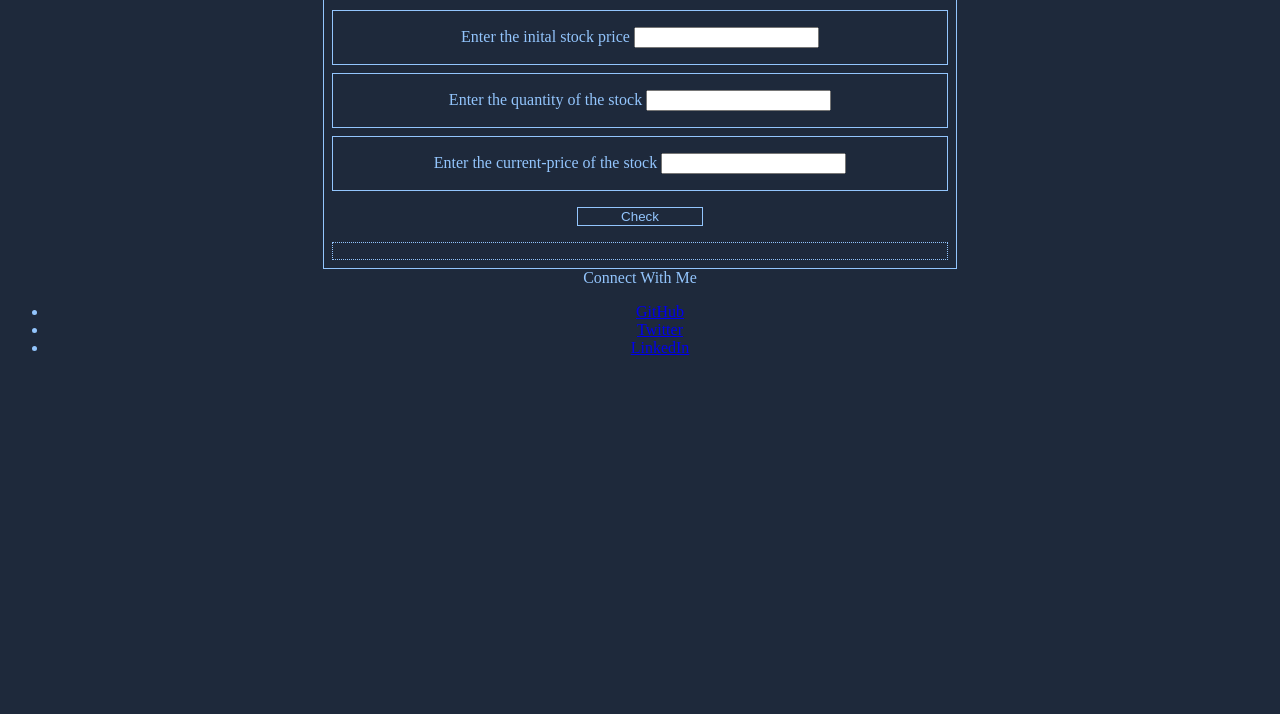
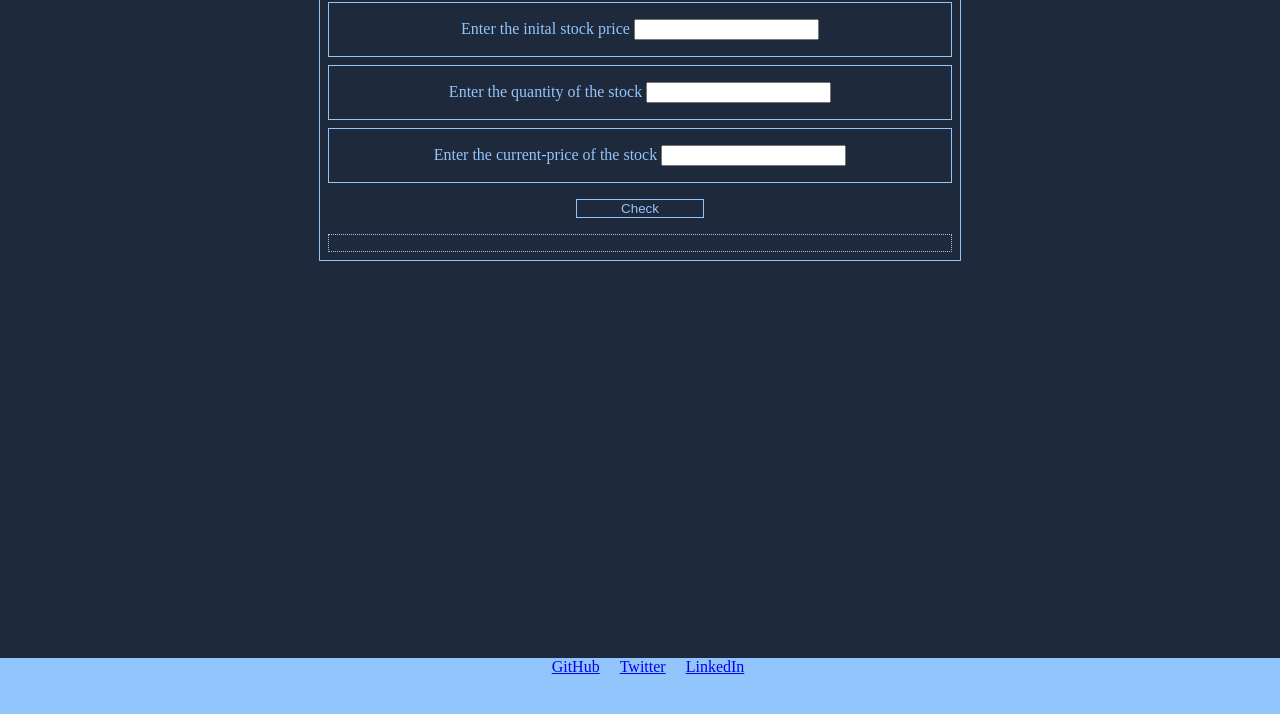
Before and after one commit to shubh-37/stocks-profit-loss, a plain HTML site: page index.html in a window 1280 px wide. Shown: the part 86-800 px from the top of the page. Drawn offline with Linux system fonts and the light colour scheme.

Commit message:
style: footer related

```diff
--- a/styles.css
+++ b/styles.css
@@ -6,6 +6,7 @@ body{
     text-align: center;
     background-color: var(--background-color);
     color: var(--text-color);
+    margin: 0px;
 }
 
 label{
@@ -42,3 +43,33 @@ label{
     border: 1px dotted;
     padding: 0.5rem;
 }
+
+.footer .link{
+    cursor: pointer;
+}
+
+.list-non-bullet{
+    list-style: none;
+}
+
+.list-item-inline{
+    display: inline;
+    padding: 0rem 0.5rem;
+}
+
+.footer-heading{
+    font-size: large;
+    font-weight: bold;
+}
+
+.footer ul{
+    padding-inline-start: 0.5rem;
+}
+.footer{
+    background-color: var(--text-color);
+    color: #1e293b;
+    position: absolute;
+    bottom: 0;
+    width: 100%;
+    height: 2.5rem;
+}
```
